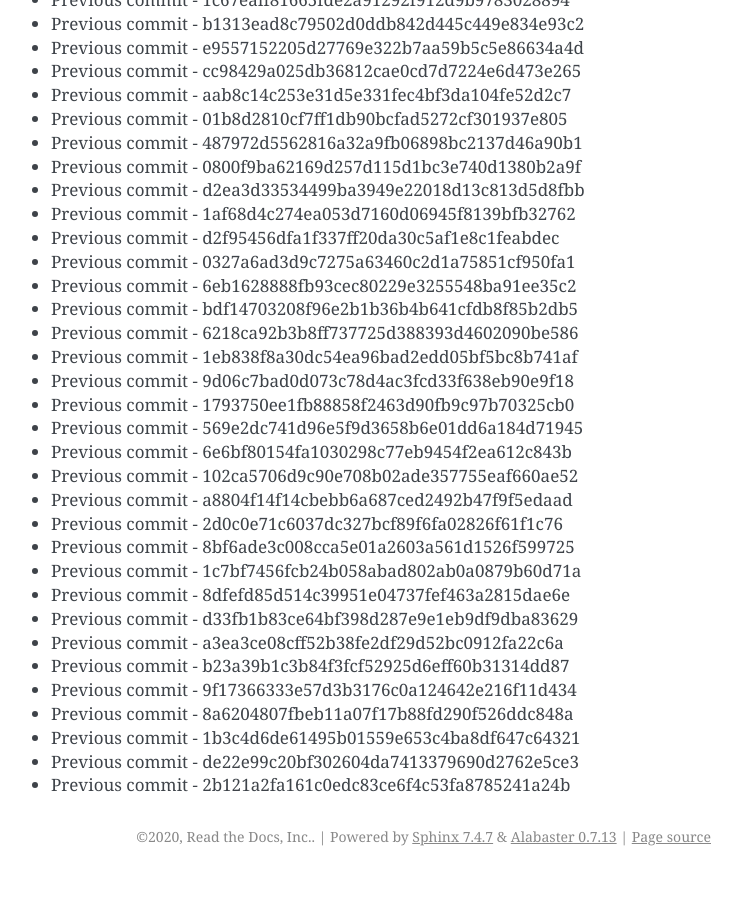
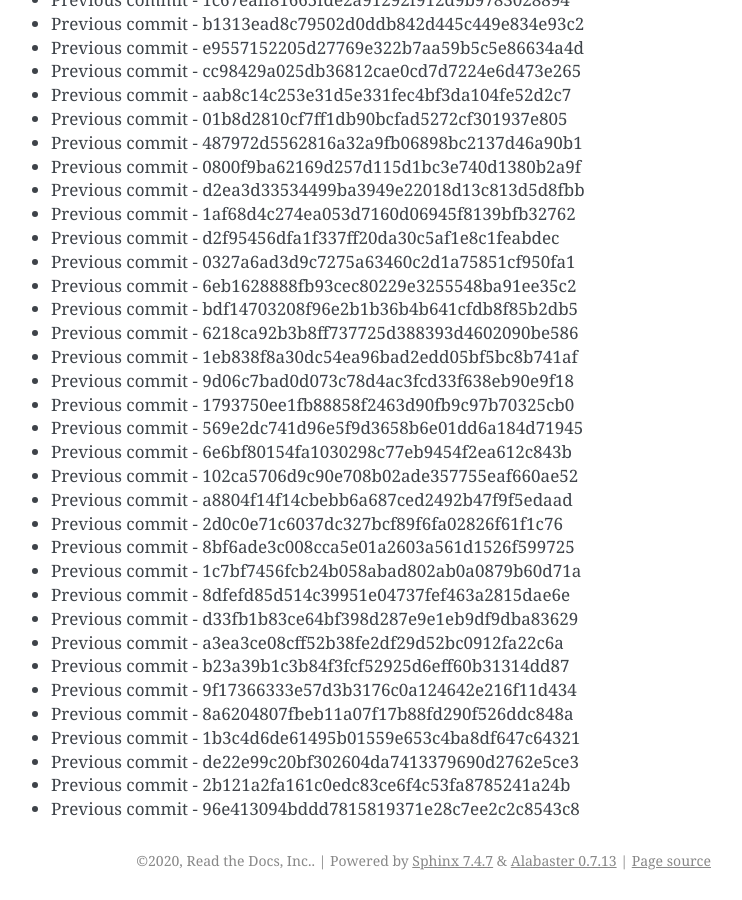
Before and after one commit to readthedocs/rtd-git-stresstest, a Sphinx documentation site: the page built from docs/updates.rst, in a window 1280 px wide and 900 px high, scrolled down 16528 px. Shown: the whole window, without its empty margins (399-1141 px from the left). Built offline with Sphinx 7.4.7, drawn with Linux system fonts in a browser that asks for light colours; before the commit the page ends 17404 px from its top, so only the background shows below that.

Commit message:
Generating commit from previous: 96e413094bddd7815819371e28c7ee2c2c8543c8

```diff
--- a/docs/updates.rst
+++ b/docs/updates.rst
@@ -726,3 +726,4 @@ It can be tested for any performance characteristics.
 * Previous commit - 1b3c4d6de61495b01559e653c4ba8df647c64321
 * Previous commit - de22e99c20bf302604da7413379690d2762e5ce3
 * Previous commit - 2b121a2fa161c0edc83ce6f4c53fa8785241a24b
+* Previous commit - 96e413094bddd7815819371e28c7ee2c2c8543c8
```
